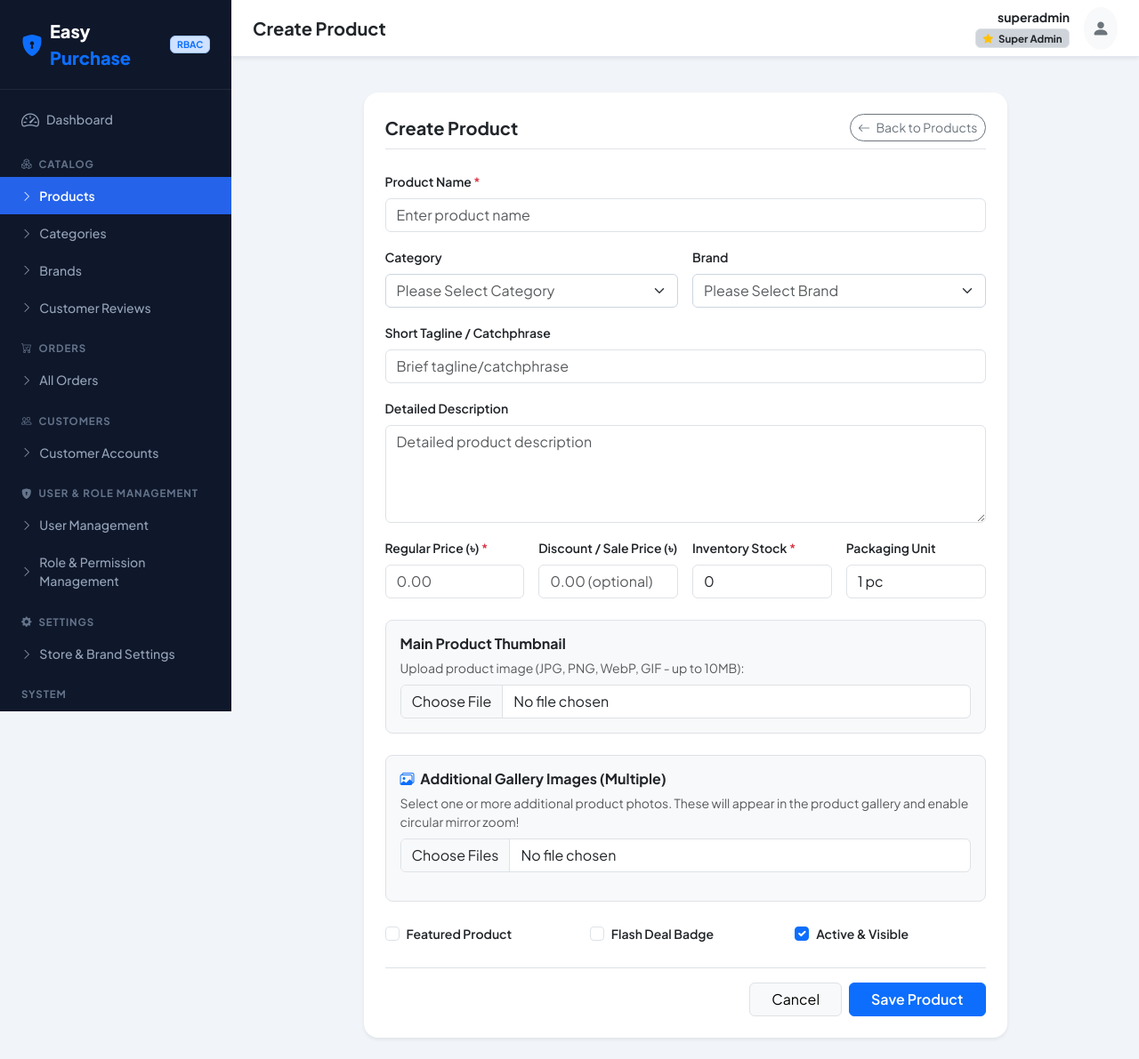
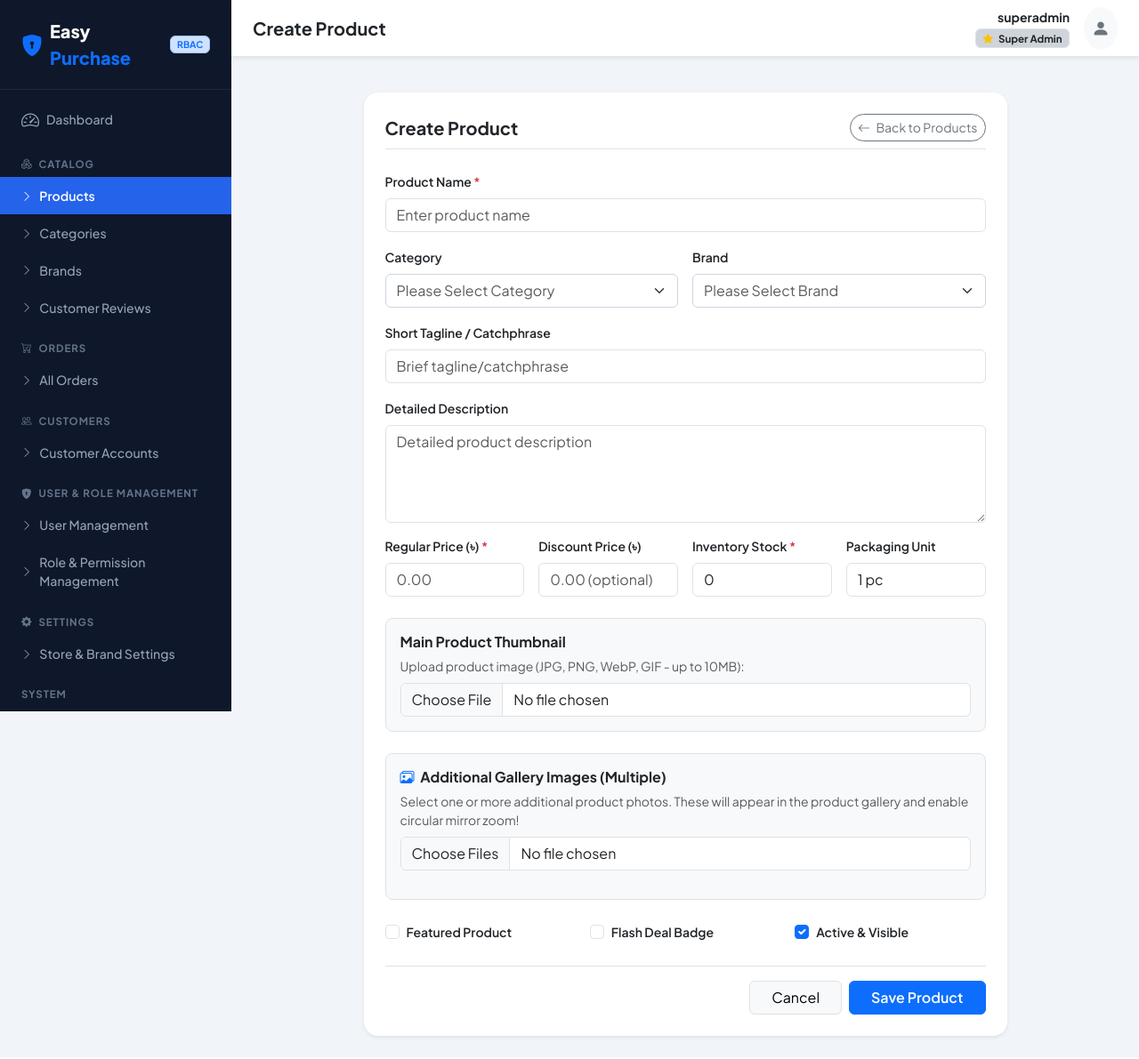
Before and after one commit to alimranedx/pythonecom, a Django app: page /app-admin/products/create/ in a window 1280 px wide. Shown: the whole page at 89% size. Run offline with Django 5.2, Linux system fonts and the light colour scheme; a user stored in the database is signed in; data comes from the database, SQL or seed files in the repository; data that the repository does not hold is empty.

Commit message:
fix(admin): align product form fields and prevent action button wrapping in product list

```diff
--- a/templates/admin_panel/products/form.html
+++ b/templates/admin_panel/products/form.html
@@ -73,33 +73,41 @@
 
                 <!-- Pricing, Stock & Packaging Unit -->
                 <div class="row g-3 mb-4">
-                    <div class="col-md-3">
-                        <label class="form-label small fw-semibold">Regular Price (৳) <span class="text-danger">*</span></label>
+                    <div class="col-md-3 d-flex flex-column justify-content-between">
+                        <label class="form-label small fw-semibold text-nowrap">Regular Price (৳) <span class="text-danger">*</span></label>
+                        <div>
                             {{ form.price }}
                             {% if form.price.errors %}
                                 <div class="text-danger small mt-1">{{ form.price.errors.0 }}</div>
                             {% endif %}
                         </div>
-                    <div class="col-md-3">
-                        <label class="form-label small fw-semibold">Discount / Sale Price (৳)</label>
+                    </div>
+                    <div class="col-md-3 d-flex flex-column justify-content-between">
+                        <label class="form-label small fw-semibold text-nowrap">Discount Price (৳)</label>
+                        <div>
                             {{ form.discount_price }}
                             {% if form.discount_price.errors %}
                                 <div class="text-danger small mt-1">{{ form.discount_price.errors.0 }}</div>
                             {% endif %}
                         </div>
-                    <div class="col-md-3">
-                        <label class="form-label small fw-semibold">Inventory Stock <span class="text-danger">*</span></label>
+                    </div>
+                    <div class="col-md-3 d-flex flex-column justify-content-between">
+                        <label class="form-label small fw-semibold text-nowrap">Inventory Stock <span class="text-danger">*</span></label>
+                        <div>
                             {{ form.stock }}
                             {% if form.stock.errors %}
                                 <div class="text-danger small mt-1">{{ form.stock.errors.0 }}</div>
                             {% endif %}
                         </div>
-                    <div class="col-md-3">
-                        <label class="form-label small fw-semibold">Packaging Unit</label>
+                    </div>
+                    <div class="col-md-3 d-flex flex-column justify-content-between">
+                        <label class="form-label small fw-semibold text-nowrap">Packaging Unit</label>
+                        <div>
                             {{ form.unit }}
                             {% if form.unit.errors %}
                                 <div class="text-danger small mt-1">{{ form.unit.errors.0 }}</div>
                             {% endif %}
+                        </div>
                     </div>
                 </div>
 
```
Also changed, not shown: templates/admin_panel/products/list.html (+6 -4 lines). Lines whose indentation alone changed are shown as unchanged.
